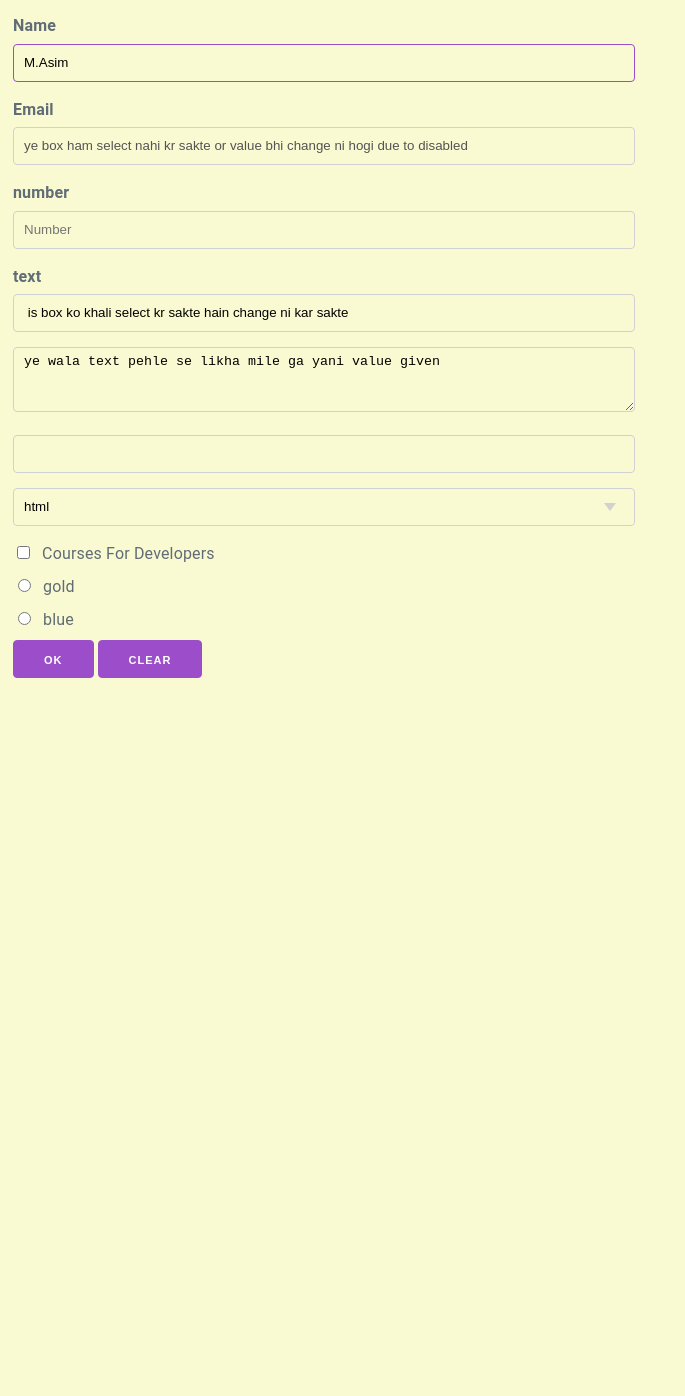
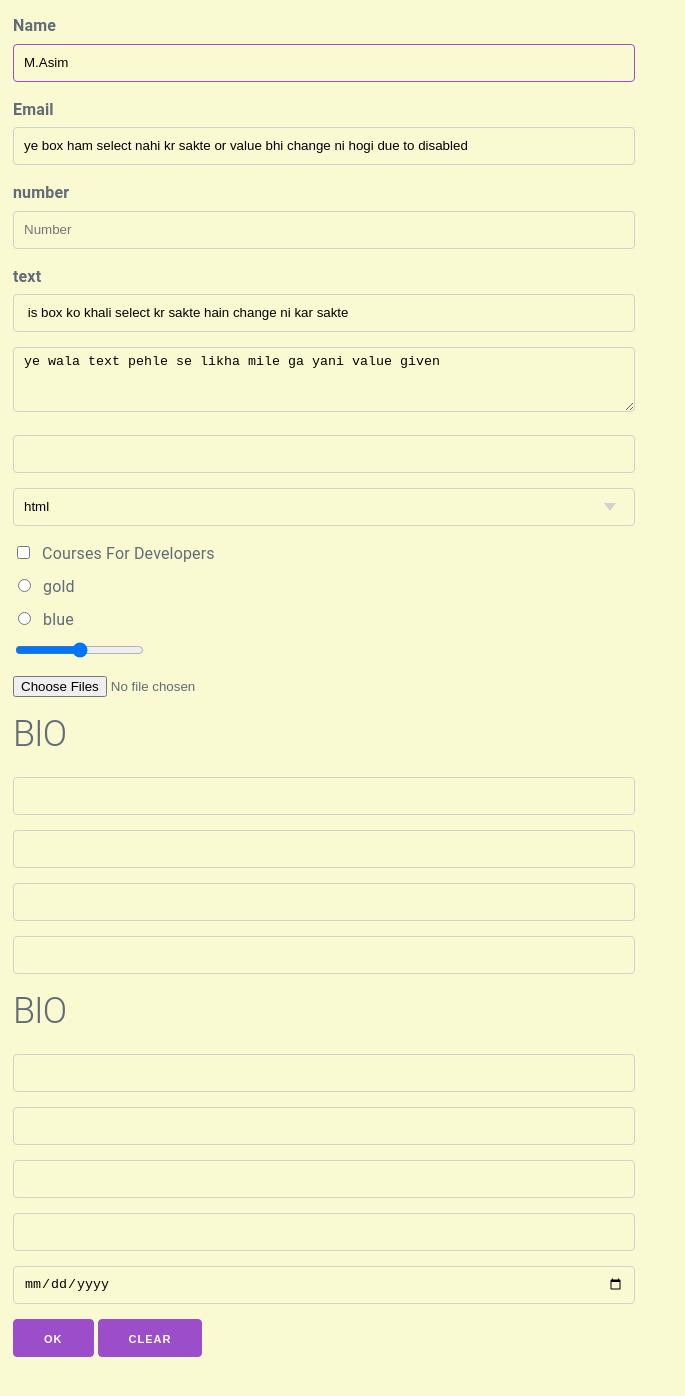
Before and after one commit to Asim925/HTML_old, a plain HTML site: page Form/basic structure/index.html in a window 1280 px wide. Shown: the whole page, without its empty margins (0-685 px from the left). Before the commit the page ends 800 px from the top, so only its background shows below. Drawn offline with nearby package versions, Linux system fonts and the light colour scheme.

Commit message:
form submitted

```diff
--- a/Form/basic structure/index.html
+++ b/Form/basic structure/index.html
@@ -13,7 +13,8 @@
   </head>
   <body>
     <div class="body">
-      <form>
+      <!-- ye link lana hai form spree se password is !Hello1world -->
+      <form action="https://formspree.io/f/xbjvpbyp" method="get">
         <!-- yahan type pehli batate hain or phir hum jab text ko click
         krne pr field ka cursor kholna chahte hain to us ke liye hamain
          input ko label ke sath link karna hoga yani ke id or for main same
@@ -36,14 +37,14 @@
           <!-- ""place-holder se hamre pas text sirf aik background ke tor pr aye ga likha hoa na ke actual main value ki tarhan"" -->
           <input
             id="email"
+            required
             type="email"
-            disabled
             value="ye box ham select nahi kr sakte or value bhi change ni hogi due to disabled"
           />
         </div>
         <div>
           <label for="number">number</label>
-          <input id="number" type="number" placeholder="Number" />
+          <input id="number" type="number" placeholder="Number" min="0"  max="5"/>
         </div>
         <div>
           <label for="text">text</label>
@@ -62,7 +63,13 @@ ye wala text pehle se likha mile ga yani value given</textarea
         >
 
         <div>
-          <input list="countries" type="text" />
+          <input
+            list="countries"
+            type="text"
+            required
+            minlength="4"
+            maxlength="6"
+          />
           <datalist id="countries" autocomplete="off">
             <option data-value="1">Pakistan</option>
             <option>India</option>
@@ -96,7 +103,32 @@ ye wala text pehle se likha mile ga yani value given</textarea
           <input type="radio" name="color" id="blue" />
           <label class="label-inline" for="blue">blue</label>
         </div>
+
+        <div><input type="range" min="0" max="10" /></div>
+
+        <!-- ////accept is used to open only X{extension ; .jpg or else} file -->
+        <div><input type="file" multiple accept=".jpg , .png" /></div>
+
+        <section>
+          <h2>BIO</h2>
+          <input type="text" />
+          <input type="text" />
+          <input type="text" />
+          <input type="text" />
+
+          <h2>BIO</h2>
+          <input type="text" />
+          <input type="text" />
+          <input type="text" />
+          <input type="text" />
+        </section>
+        <!-- hidden type is used to make the input field hidden -->
+        <div><input type="hidden" value="9999" name="anything" /></div>
+
+        <div><input type="date" required minlength="1" maxlength="3"/></div>
+
         <!-- buttons -->
+
         <button type="sumbit">ok</button>
         <button type="reset">clear</button>
       </form>
```
Also changed, not shown: Form/basic structure/assets/style.css (line endings or trailing spaces).
